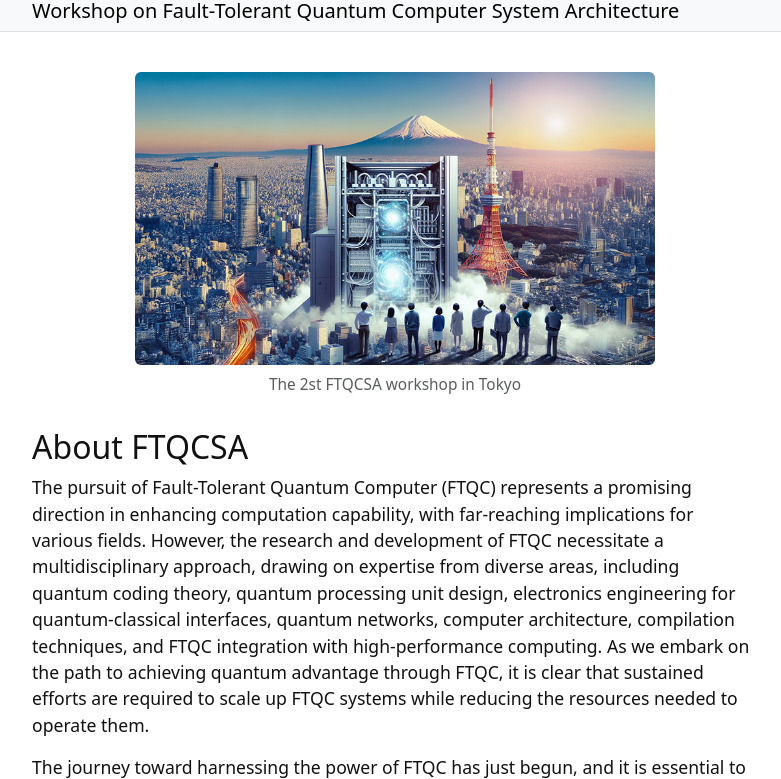
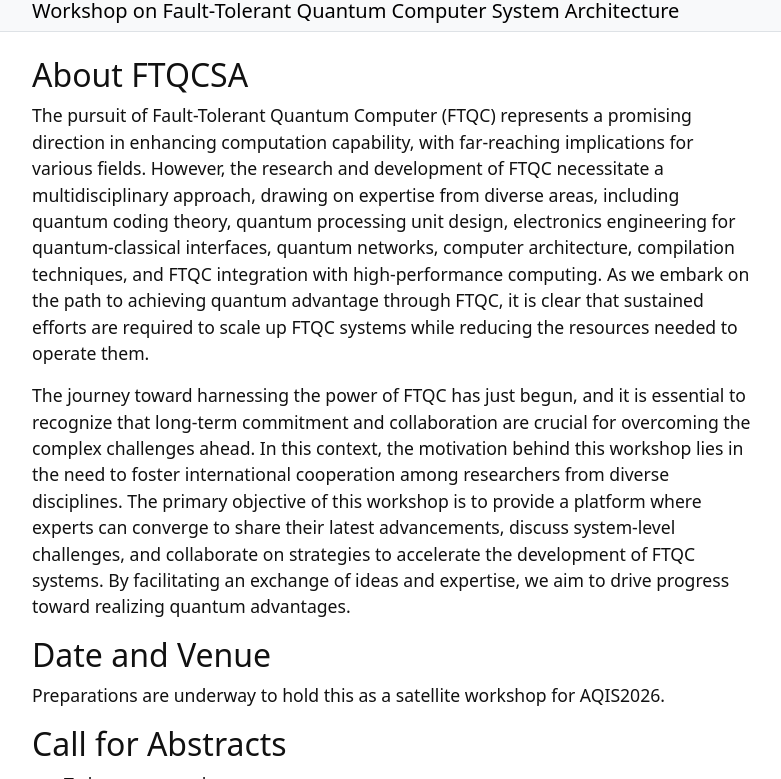
Before and after one commit to ftqcsa/ftqcsa.github.io, a Jekyll site: the page built from content/2026.md, in a window 1280 px wide and 900 px high, cut to the strip 121-900 px from the top of the window. Shown: the whole strip, without its empty margins (245-1026 px from the left). Built offline with Jekyll 4.4.1, drawn with Linux system fonts in a browser that asks for light colours.

Commit message:
Update 2026.md

```diff
--- a/content/2026.md
+++ b/content/2026.md
@@ -7,7 +7,9 @@ permalink: /2026/
 # Workshop on Fault-Tolerant Quantum Computer System Architecture
 {:style="display: none;"}
 
-{% include figure.html img="ftqcsa2025.jpg" alt="FTQCSA2026" caption="The 2st FTQCSA workshop in Tokyo" width="75%" %}
+{% comment %}
+{% include figure.html img="ftqcsa2025.jpg" alt="FTQCSA2026" caption="The 2st FTQCSA workshop in Seoul" width="75%" %}
+{% endcomment %}
 
 ## About FTQCSA
 
```
